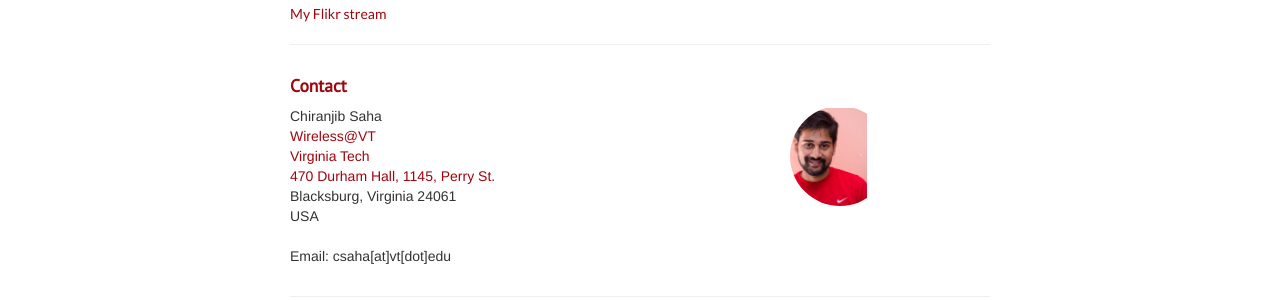
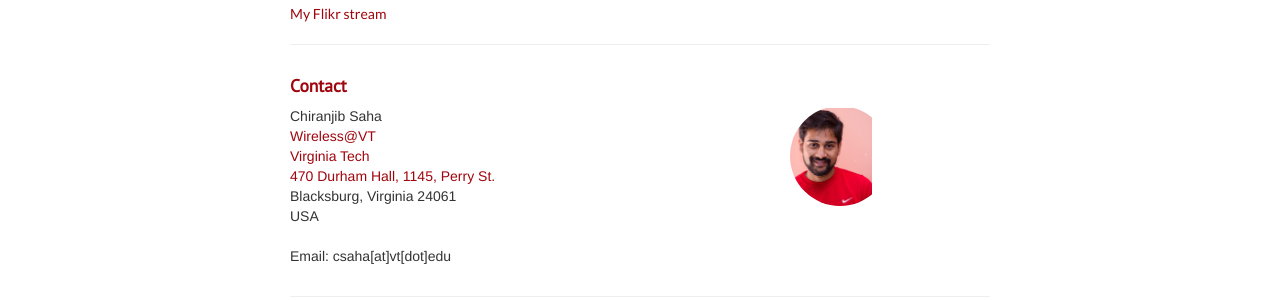
Before and after one commit to chiranjibsaha/chiranjibsaha.github.io, a Jekyll site: the page built from index.md, in a window 1280 px wide. Shown: the part 622-922 px from the top of the page. Built offline with Jekyll 4.4.1, drawn with Linux system fonts in a browser that asks for light colours.

Commit message:
Update kbroman.css

```diff
--- a/assets/themes/twitter/css/kbroman.css
+++ b/assets/themes/twitter/css/kbroman.css
@@ -81,7 +81,7 @@ font-family: 'PT Sans', sans-serif;
 .profile-pic {
   display: inline;
   margin: 0 auto;
-  margin-left: -25%; //centers the image
+  margin-left: -20%; //centers the image
   height: 100%;
   width: auto;
 }
```
